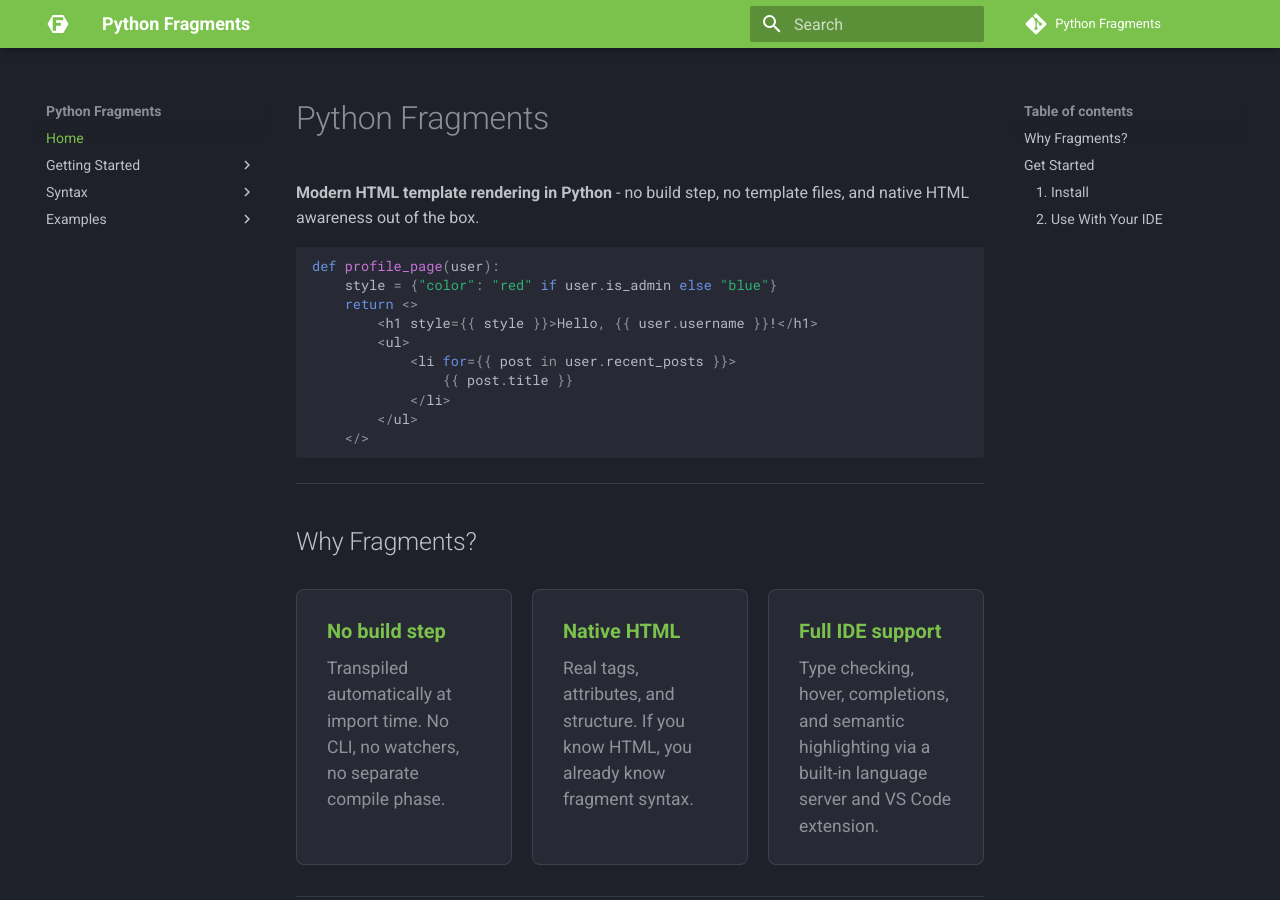
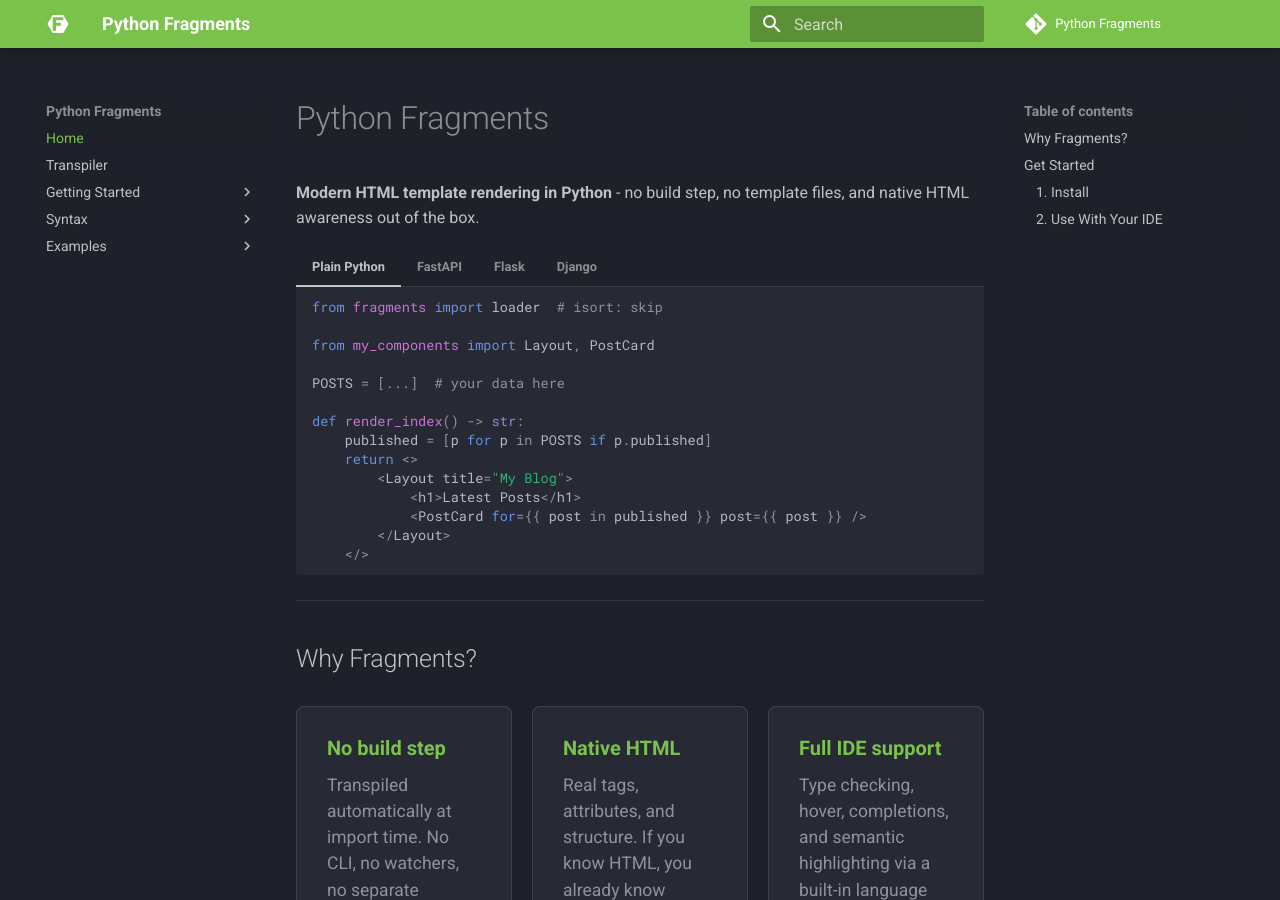
Before and after one commit to TheRunningAlgorithm2/python-fragments, an MkDocs documentation site: the page built from docs/index.md, in a window 1280 px wide and 900 px high. Built offline with MkDocs 1.6.1 and Material for MkDocs 9.7.7, drawn with Linux system fonts in a browser that asks for light colours; comment, search, counter and statistics services are not loaded.

Commit message:
Tidied up vscode extension config to work with Python extension by default, updated docs

````diff
--- a/docs/index.md
+++ b/docs/index.md
@@ -2,18 +2,88 @@
 
 **Modern HTML template rendering in Python** - no build step, no template files, and native HTML awareness out of the box.
 
-```python
-def profile_page(user):
-    style = {"color": "red" if user.is_admin else "blue"}
-    return <>
-        <h1 style={{ style }}>Hello, {{ user.username }}!</h1>
-        <ul>
-            <li for={{ post in user.recent_posts }}>
-                {{ post.title }}
-            </li>
-        </ul>
-    </>
-```
+=== "Plain Python"
+
+    ```python
+    from fragments import loader  # isort: skip
+
+    from my_components import Layout, PostCard
+
+    POSTS = [...]  # your data here
+
+    def render_index() -> str:
+        published = [p for p in POSTS if p.published]
+        return <>
+            <Layout title="My Blog">
+                <h1>Latest Posts</h1>
+                <PostCard for={{ post in published }} post={{ post }} />
+            </Layout>
+        </>
+    ```
+
+=== "FastAPI"
+
+    ```python
+    from fragments import loader  # isort: skip
+
+    from fastapi import FastAPI
+    from fastapi.responses import HTMLResponse
+
+    app = FastAPI()
+
+    POSTS = [...]  # your data here
+
+    @app.get("/", response_class=HTMLResponse)
+    async def index() -> str:
+        published = [p for p in POSTS if p.published]
+        return <>
+            <Layout title="My Blog">
+                <h1>Latest Posts</h1>
+                <PostCard for={{ post in published }} post={{ post }} />
+            </Layout>
+        </>
+    ```
+
+=== "Flask"
+
+    ```python
+    from fragments import loader  # isort: skip
+
+    from flask import Flask
+
+    app = Flask(__name__)
+
+    POSTS = [...]  # your data here
+
+    @app.route("/")
+    def index() -> str:
+        published = [p for p in POSTS if p.published]
+        return <>
+            <Layout title="My Blog">
+                <h1>Latest Posts</h1>
+                <PostCard for={{ post in published }} post={{ post }} />
+            </Layout>
+        </>
+    ```
+
+=== "Django"
+
+    ```python
+    from fragments import loader  # isort: skip
+
+    from django.http import HttpRequest, HttpResponse
+
+    POSTS = [...]  # your data here
+
+    def index(request: HttpRequest) -> HttpResponse:
+        published = [p for p in POSTS if p.published]
+        return HttpResponse(<>
+            <Layout title="My Blog">
+                <h1>Latest Posts</h1>
+                <PostCard for={{ post in published }} post={{ post }} />
+            </Layout>
+        </>)
+    ```
 
 ---
 
--- a/mkdocs.yml
+++ b/mkdocs.yml
@@ -23,12 +23,15 @@
       pygments_lang_class: true
   - pymdownx.inlinehilite
   - pymdownx.superfences
+  - pymdownx.tabbed:
+      alternate_style: true
 
 extra_css:
   - extras.css
 
 nav:
   - Home: index.md
+  - Transpiler: transpiler.md
   - Getting Started:
     - Installation: installation.md
     - IDE Tooling: ide-tooling.md
````
Also changed, not shown: docs/ide-tooling.md (+5 -1 lines), docs/transpiler.md (added, +139 -0 lines), 6 other files.
